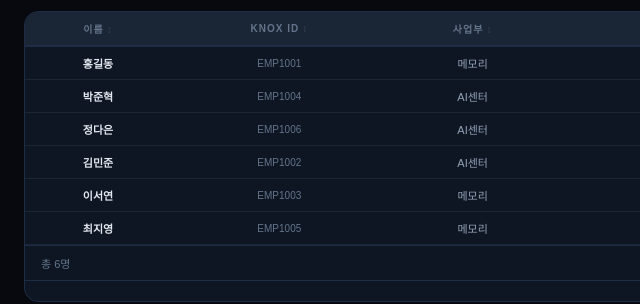
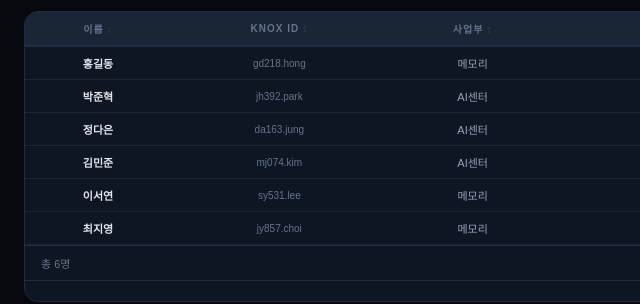
Before and after one commit to smileyw123/ai-usage-dashboard, a plain HTML site: page index.html in a window 1280 px wide. Shown: the part 881-1185 px from the top of the page, 0-640 px from the left. Drawn offline with nearby package versions, Linux system fonts and the light colour scheme; a web font is replaced by a local one.

Commit message:
Update index.html

```diff
--- a/index.html
+++ b/index.html
@@ -269,12 +269,12 @@ const PAGE=5;
 const fmt=n=>n>=1e9?(n/1e9).toFixed(1)+'B':n>=1e6?(n/1e6).toFixed(1)+'M':n>=1e3?(n/1e3).toFixed(1)+'K':n.toLocaleString();
 
 const RAW=[
-  {id:'EMP1001',name:'홍길동',d6:'Solution개발실(메모리)',d7:'SW개발팀',cost:125,ih:6916,io:181881,is:0,oh:17404,oo:646480,os:0,crh:2827527,cro:145498844,crs:0,cwh:0,cwo:278595,cws:5481863},
-  {id:'EMP1002',name:'김민준',d6:'SW Engineering팀(AI센터)',d7:'',cost:87,ih:470,io:676,is:24,oh:36817,oo:78008,os:1405,crh:1555954,cro:107491310,crs:1291674,cwh:124890,cwo:3820273,cws:1673806},
-  {id:'EMP1003',name:'이서연',d6:'Solution개발실(메모리)',d7:'SW개발팀',cost:78,ih:37847,io:89803,is:20474,oh:6751,oo:279678,os:204259,crh:721170,cro:20740812,crs:33105337,cwh:132325,cwo:4534186,cws:5035746},
-  {id:'EMP1004',name:'박준혁',d6:'SW Engineering팀(AI센터)',d7:'',cost:104,ih:12340,io:156200,is:3200,oh:24100,oo:512300,os:8700,crh:1923400,cro:98234100,crs:2341200,cwh:0,cwo:198400,cws:4123500},
-  {id:'EMP1005',name:'최지영',d6:'Solution개발실(메모리)',d7:'SW개발팀',cost:63,ih:890,io:1240,is:580,oh:18900,oo:54300,os:3200,crh:987600,cro:62341800,crs:1876500,cwh:98300,cwo:2341500,cws:1234700},
-  {id:'EMP1006',name:'정다은',d6:'SW Engineering팀(AI센터)',d7:'',cost:91,ih:24300,io:134500,is:8900,oh:11200,oo:389400,os:142300,crh:1543200,cro:87654300,crs:21345600,cwh:87600,cwo:312400,cws:3876500},
+  {id:'gd218.hong',name:'홍길동',d6:'Solution개발실(메모리)',d7:'SW개발팀',cost:125,ih:6916,io:181881,is:0,oh:17404,oo:646480,os:0,crh:2827527,cro:145498844,crs:0,cwh:0,cwo:278595,cws:5481863},
+  {id:'mj074.kim',name:'김민준',d6:'SW Engineering팀(AI센터)',d7:'',cost:87,ih:470,io:676,is:24,oh:36817,oo:78008,os:1405,crh:1555954,cro:107491310,crs:1291674,cwh:124890,cwo:3820273,cws:1673806},
+  {id:'sy531.lee',name:'이서연',d6:'Solution개발실(메모리)',d7:'SW개발팀',cost:78,ih:37847,io:89803,is:20474,oh:6751,oo:279678,os:204259,crh:721170,cro:20740812,crs:33105337,cwh:132325,cwo:4534186,cws:5035746},
+  {id:'jh392.park',name:'박준혁',d6:'SW Engineering팀(AI센터)',d7:'',cost:104,ih:12340,io:156200,is:3200,oh:24100,oo:512300,os:8700,crh:1923400,cro:98234100,crs:2341200,cwh:0,cwo:198400,cws:4123500},
+  {id:'jy857.choi',name:'최지영',d6:'Solution개발실(메모리)',d7:'SW개발팀',cost:63,ih:890,io:1240,is:580,oh:18900,oo:54300,os:3200,crh:987600,cro:62341800,crs:1876500,cwh:98300,cwo:2341500,cws:1234700},
+  {id:'da163.jung',name:'정다은',d6:'SW Engineering팀(AI센터)',d7:'',cost:91,ih:24300,io:134500,is:8900,oh:11200,oo:389400,os:142300,crh:1543200,cro:87654300,crs:21345600,cwh:87600,cwo:312400,cws:3876500},
 ];
 all=RAW.map(r=>{
   const ti=r.ih+r.io+r.is,to=r.oh+r.oo+r.os,tc=r.crh+r.cro+r.crs+r.cwh+r.cwo+r.cws;
```
